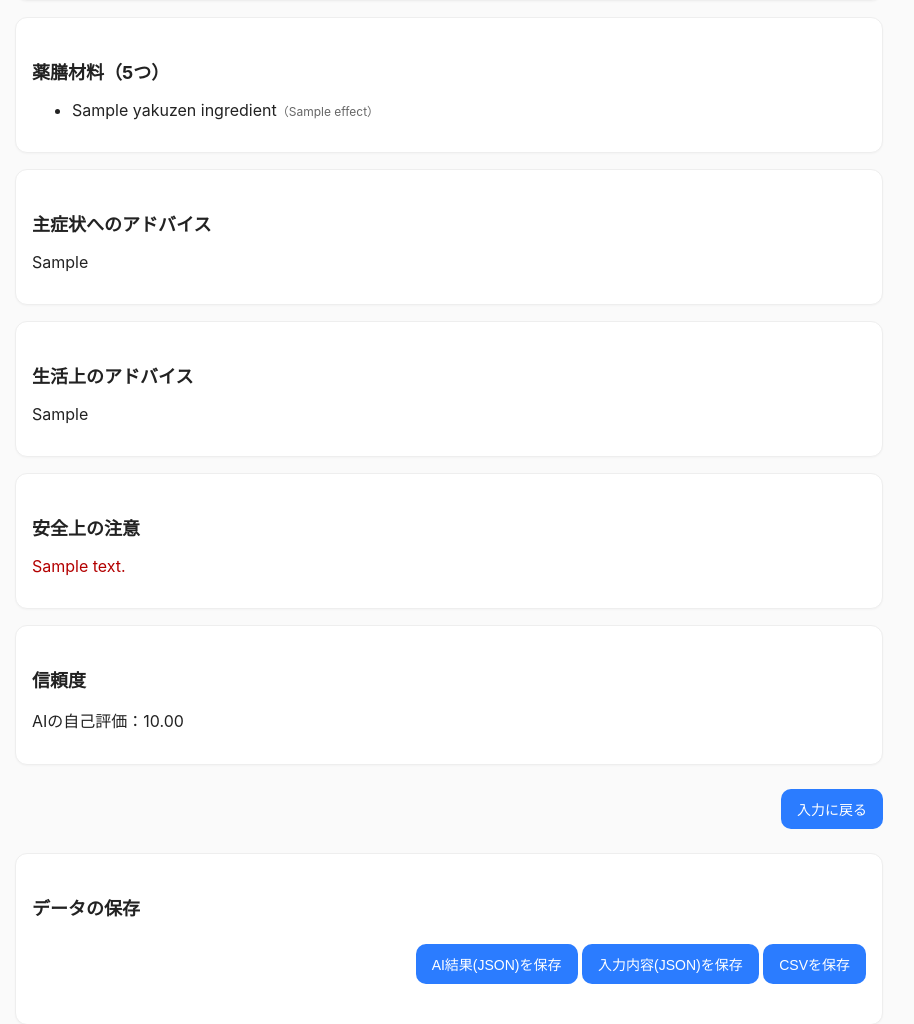
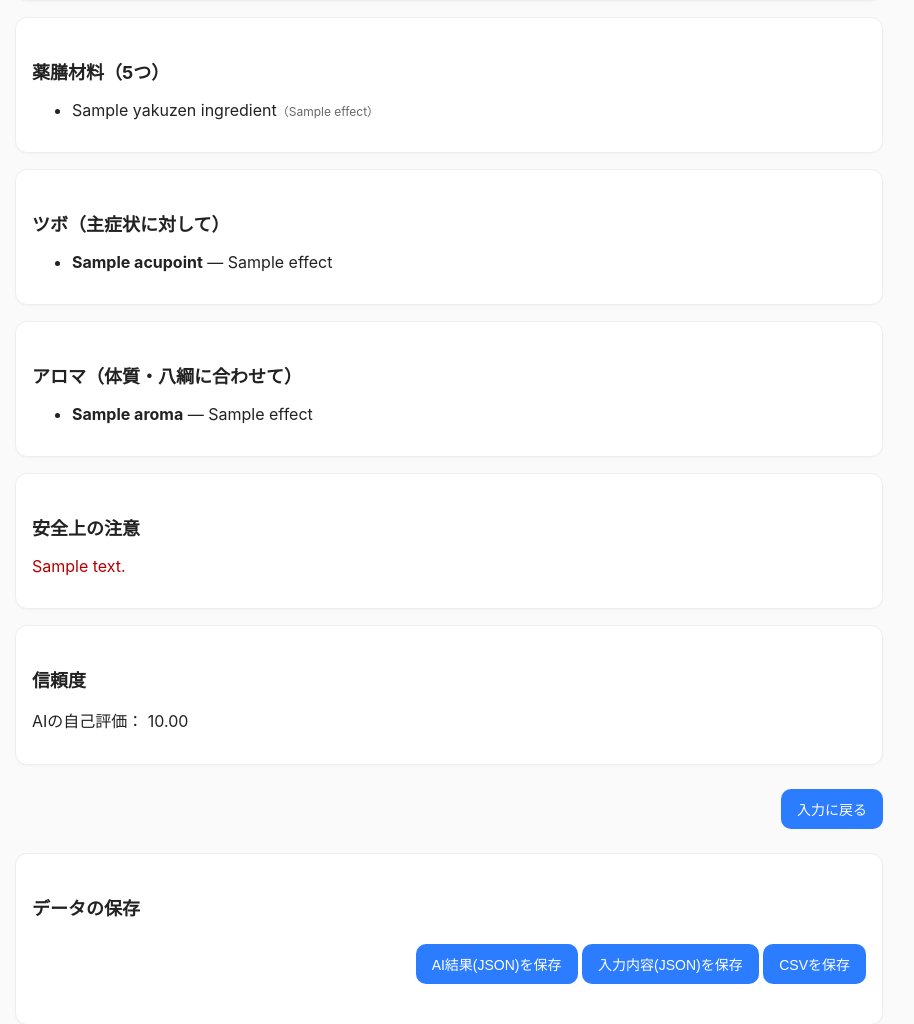
Before and after one commit to hamaatsu/kanpo_render_app, a Flask app: template templates/detail.html in a window 1280 px wide. Shown: the part 787-1811 px from the top of the page, without its empty margins (191-1105 px from the left). Run offline with Flask 3, Linux system fonts and the light colour scheme; the template is opened without the code that fills it: most values are stand-ins (such as "Sample title", 1, 10 or a date in 2020).

Commit message:
Add files via upload

```diff
--- a/templates/detail.html
+++ b/templates/detail.html
@@ -35,7 +35,7 @@
         <ul>
           <li><strong>主症状：</strong>{{ result.main_symptom }}</li>
           <li><strong>急性/慢性：</strong>{{ result.acute_or_chronic }}</li>
-          <li><strong>気血水：</strong>{{ result.kiketsusui | join("・") }}</li>
+          <li><strong>気血水：</strong>{{ (result.kiketsusui or []) | join("・") }}</li>
           <li><strong>八綱分類：</strong>{{ result.hakkou.label }}（表裏：{{ result.hakkou.hyou_ura }} ／ 寒熱：{{ result.hakkou.kan_netsu }} ／ 虚実：{{ result.hakkou.kyo_jitsu }}）</li>
         </ul>
       </section>
@@ -54,7 +54,7 @@
         {% endif %}
       </div>
       <div class="small">
-        {% if k.scores %}
+        {% if k.scores is defined and k.scores %}
           総合点: {{ "%.2f"|format(k.scores.total) if "total" in k.scores else "—" }}
           ／ 症状適合: {{ "%.2f"|format(k.scores.symptom_fit) if "symptom_fit" in k.scores else "—" }}
           ／ 証適合: {{ "%.2f"|format(k.scores.constitution_fit) if "constitution_fit" in k.scores else "—" }}
@@ -83,15 +83,34 @@
         </ul>
       </section>
 
-      <section>
-        <h2>主症状へのアドバイス</h2>
-        <p>{{ result.advice_for_main_symptom }}</p>
-      </section>
+      <!-- ツボ（主症状向け） -->
+<section>
+  <h2>ツボ（主症状に対して）</h2>
+  <ul>
+    {% if result.acupoints is defined and result.acupoints %}
+      {% for ac in result.acupoints %}
+        <li><strong>{{ ac.name }}</strong> — {{ ac.effect }}</li>
+      {% endfor %}
+    {% else %}
+      <li>今回のケースでは提案なし</li>
+    {% endif %}
+  </ul>
+</section>
 
-      <section>
-        <h2>生活上のアドバイス</h2>
-        <p>{{ result.lifestyle_advice }}</p>
-      </section>
+<!-- アロマ（体質・八綱を考慮） -->
+<section>
+  <h2>アロマ（体質・八綱に合わせて）</h2>
+  <ul>
+    {% if result.aroma is defined and result.aroma %}
+      {% for ar in result.aroma %}
+        <li><strong>{{ ar.name }}</strong> — {{ ar.effect }}</li>
+      {% endfor %}
+    {% else %}
+      <li>今回のケースでは提案なし</li>
+    {% endif %}
+  </ul>
+</section>
+
 
       {% if result.safety_notes %}
       <section>
@@ -102,7 +121,9 @@
 
       <section>
         <h2>信頼度</h2>
-        <p>AIの自己評価：{{ "%.2f"|format(result.confidence) }}</p>
+        <p>AIの自己評価：
+          {% if result.confidence is defined %}{{ "%.2f"|format(result.confidence) }}{% else %}—{% endif %}
+        </p>
       </section>
     {% endif %}
 
```
